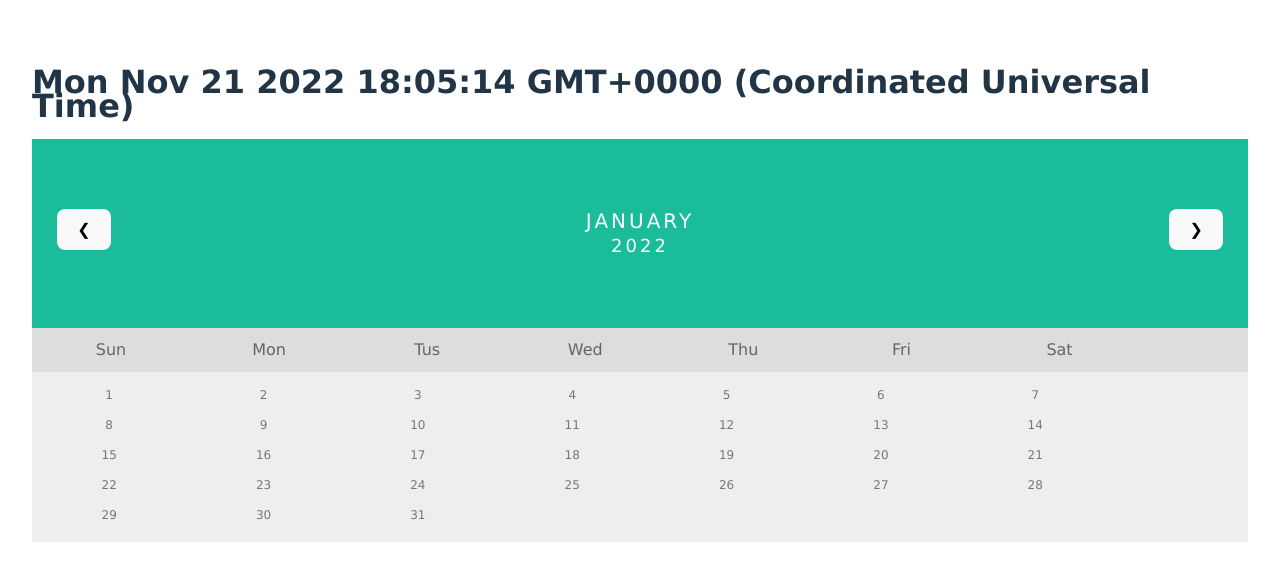
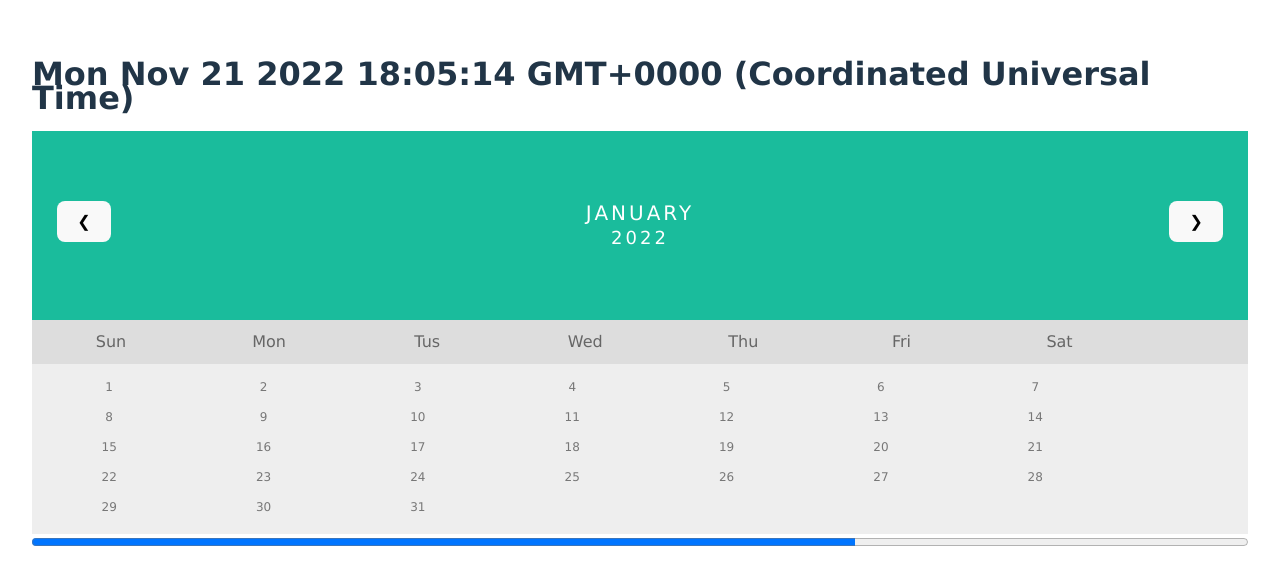
Before and after one commit to UserNumber44/Animated-Calendar, a Svelte app: page / in a window 1280 px wide. Shown: the part 105-690 px from the top of the page. Built offline with nearby package versions, Linux system fonts and the light colour scheme.

Commit message:
took out transitions are reordered display

```diff
--- a/src/App.svelte
+++ b/src/App.svelte
@@ -89,16 +89,9 @@ function subrtractMonth(){
     }day=day
   }
 }
-
 </script>
 
 <main>
-  {#each day as d, i}
-    {#if d == i}
-    <progress value={$progress} min=1 max={d} in:fly="{{ x: -200, duration: 2000}}" out:fly="{{ x: 200, duration: 2000}}"></progress>
-    {/if}
-  {/each}
-
   <h1>{time}</h1>
 
   <div class="month">
@@ -126,7 +119,9 @@ function subrtractMonth(){
 
   <ul class="days" >
     {#each day as d}
-        <li>{d}</li>
+    <li>{d}</li>
     {/each}
   </ul>
+
+  <progress value={$progress} min=1 max=31></progress>
 </main>
```
